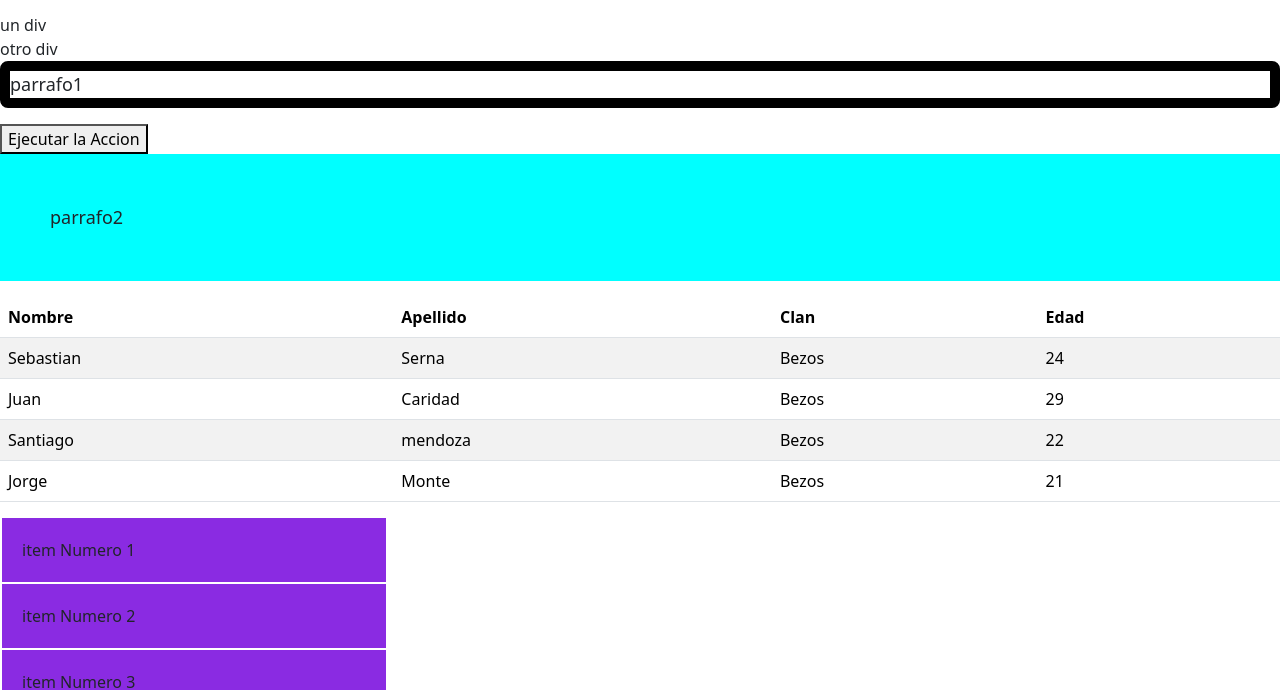
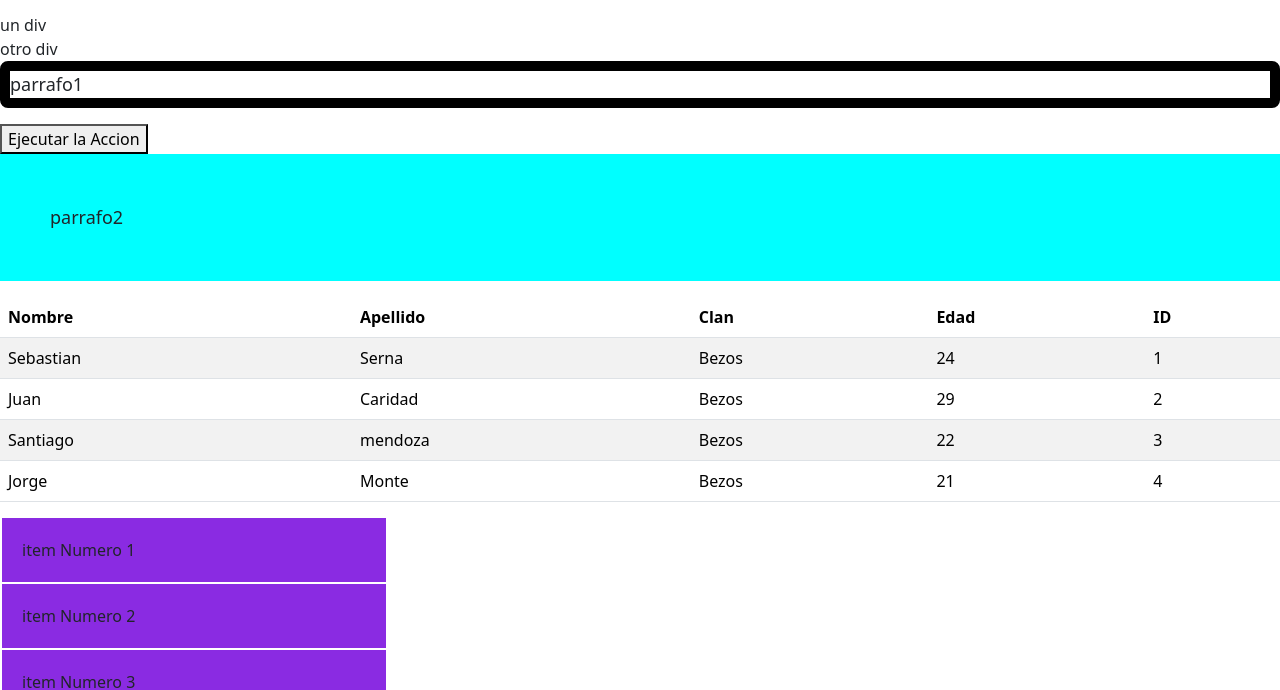
Before and after one commit to Darkot1/JavaScript, a plain HTML site: page index.html in a window 1280 px wide. Shown: the part 110-800 px from the top of the page. Drawn offline with nearby package versions, Linux system fonts and the light colour scheme.

Commit message:
Add files via upload

```diff
--- a/JS/script.js
+++ b/JS/script.js
@@ -868,34 +868,45 @@ tr.appendChild(td);
 tr.appendChild(td1);
 tr.appendChild(td2); */
 
+
+
+
+
+
+
 const personas = [
     {
     nombre:"Sebastian",
     apellido:"Serna",
     clan:"Bezos",
     edad:24,
+    id:1,
 },
     {
     nombre:"Juan",
     apellido:"Caridad",
     clan:"Bezos",
     edad:29,
+    id:2,
 },
     {
     nombre:"Santiago",
     apellido:"mendoza",
     clan:"Bezos",
     edad:22,
+    id:3,
 },
     {
     nombre:"Jorge",
     apellido:"Monte",
     clan:"Bezos",
     edad:21,
+    id:4,
+
 },
-]
+];
 
-const tbody = document.querySelector("tbody");
+/* const tbody = document.querySelector("tbody");
 
 personas.forEach(persona => {
     const tr = document.createElement("tr");
@@ -917,4 +928,24 @@ personas.forEach(persona => {
     tr.appendChild(td4);
 
     tbody.appendChild(tr);
-});
+}); */
+
+
+const populateTableBody = (data) => {
+    const tbody =  document.getElementById("tbody");
+    tbody.innerHTML= '';
+
+    data.forEach(item => {
+        const row = document.createElement("tr");
+
+        Object.values(item).forEach(value =>{
+            const cell = document.createElement("td");
+            cell.textContent = value;
+            row.appendChild(cell);
+        });
+
+        tbody.appendChild(row);
+    });
+};
+
+populateTableBody(personas);
--- a/index.html
+++ b/index.html
@@ -23,8 +23,9 @@
             <th>Apellido</th>
             <th>Clan</th>
             <th>Edad</th>
+            <th>ID</th>
         </thead>
-        <tbody>
+        <tbody id="tbody">
 
         </tbody>
 
```
Also changed, not shown: Data/db.json (added, +9 -0 lines).
